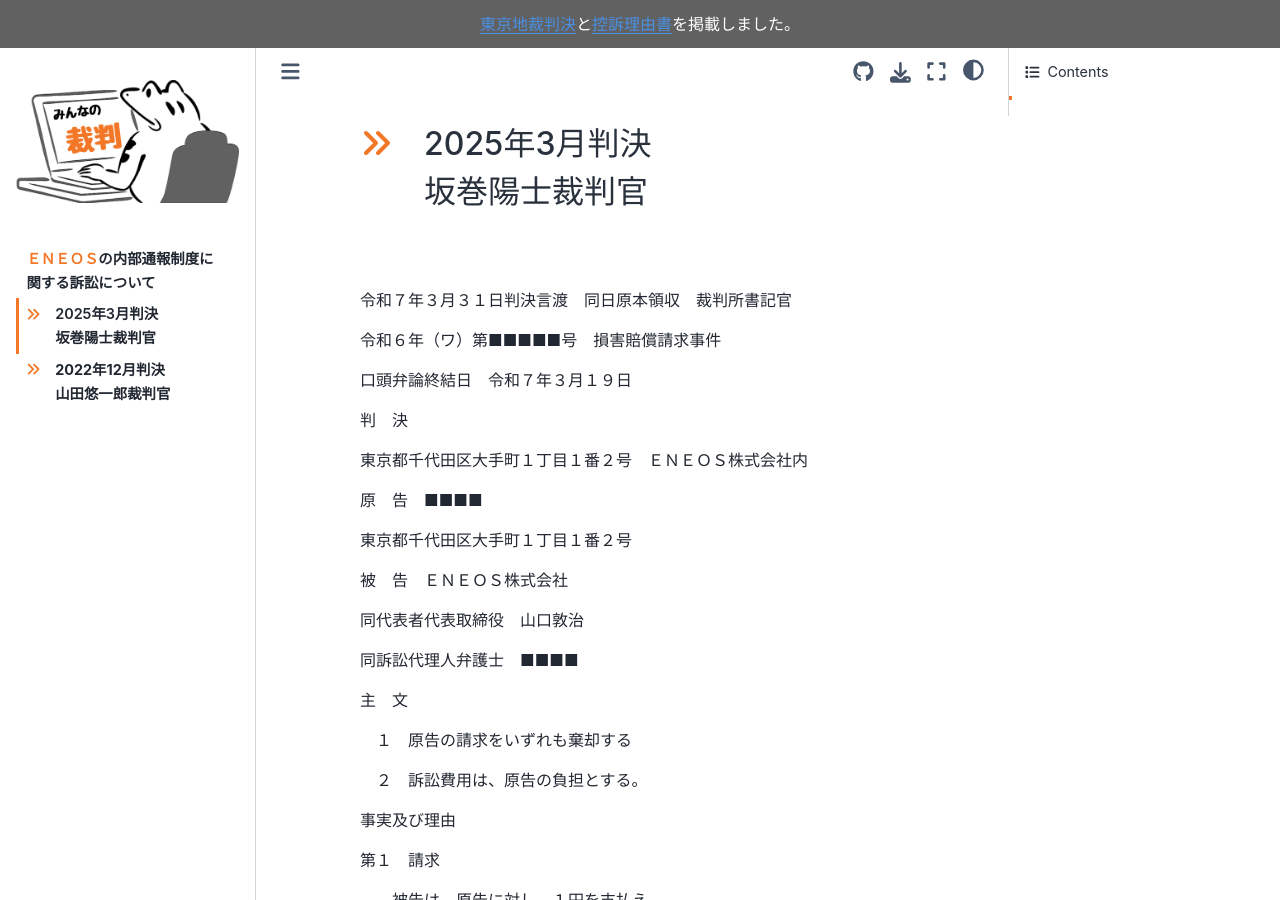
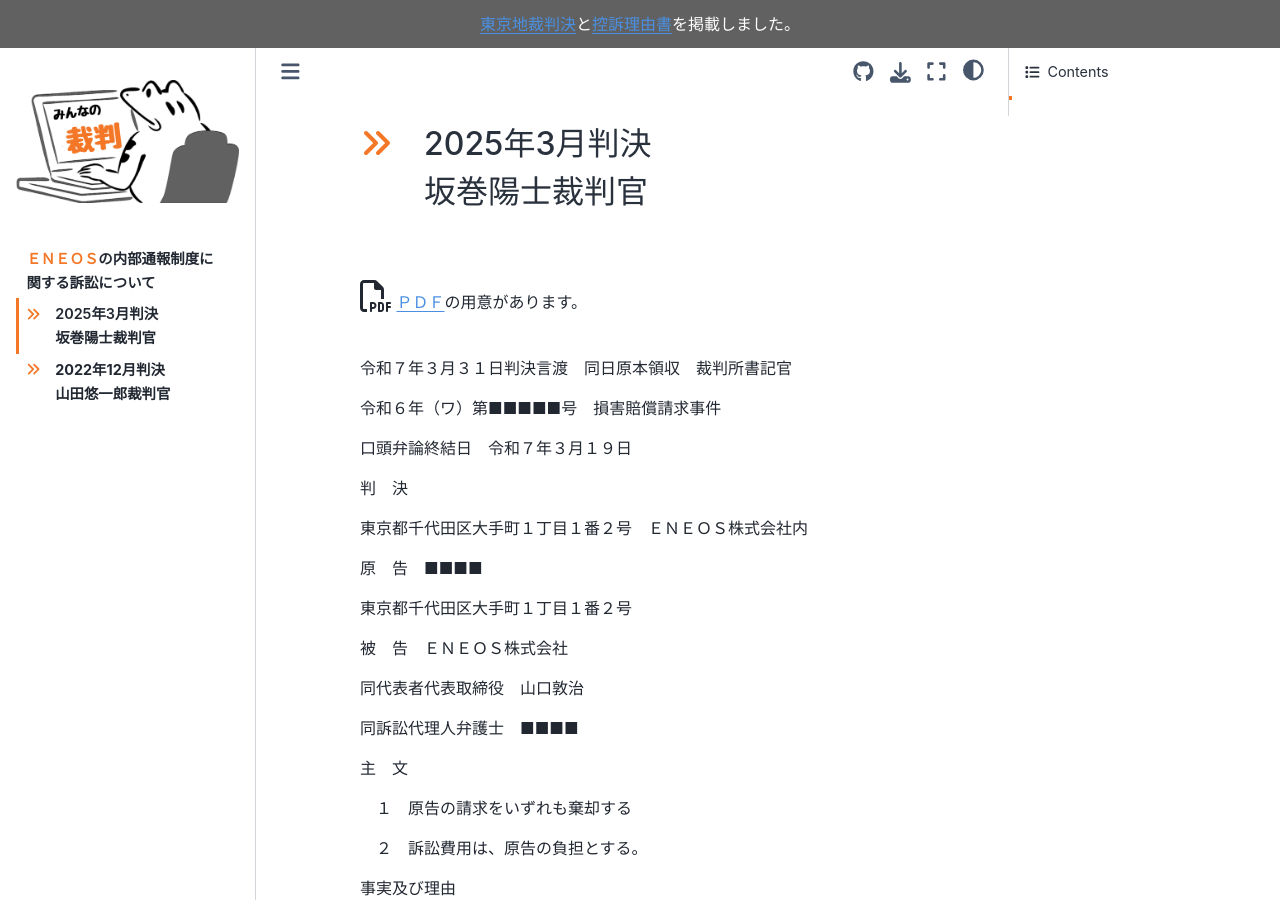
Before and after one commit to minnanosaiban/eneos-saiban, a Jupyter Book: the page built from judgment2025.md, in a window 1280 px wide and 900 px high. Built offline with Jupyter Book 1.0.4 settings and Sphinx 7.4.7 and the Sphinx Book theme 1.1.4, drawn with Linux system fonts in a browser that asks for light colours; pages that are not in the unit, such as notebooks, are missing from menus.

Commit message:
Update main branch (excluding _build/)

```diff
--- a/_config.yml
+++ b/_config.yml
@@ -4,7 +4,7 @@
 exclude_patterns: [_build, _00hikae, README.md, memo.txt]
 
 html:
-  announcement: <a class="reference external" href="https://minnanosaiban.github.io/eneos-saiban/judgment2025.html">東京地裁判決</a>と<a class="reference external" href="https://minnanosaiban.github.io/eneos-saiban/_static/eneos-kouso1.pdf">控訴理由書</a>を掲載しました。
+  announcement: <a class="reference external" href="https://minnanosaiban.github.io/eneos-saiban/judgment2025.html">東京地裁判決</a>と<a class="reference external" href="https://minnanosaiban.github.io/eneos-saiban/_static/21_控訴理由書_ENEOS_公開.pdf">控訴理由書</a>を掲載しました。
   favicon: "_static/favicon.png"
   baseurl: https://minnanosaiban.github.io/eneos-saiban/
   use_multitoc_numbering: true
--- a/judgment2025.md
+++ b/judgment2025.md
@@ -1,5 +1,6 @@
 # <span style="color: #f37726;"><i class="fa-solid fa-angles-right"></i></span>　2025年3月判決<br>　　坂巻陽士裁判官
 
+<i class="fa-regular fa-file-pdf fa-2x"></i> <a class="reference internal word" href="https://minnanosaiban.github.io/eneos-saiban/_static/eneos_judgment_2025.03.31.pdf">ＰＤＦ</a>の用意があります。
 <p style="margin-top: 1.6em;">
 令和７年３月３１日判決言渡　同日原本領収　裁判所書記官
 <p>
```
Also changed, not shown: 1 other file.
